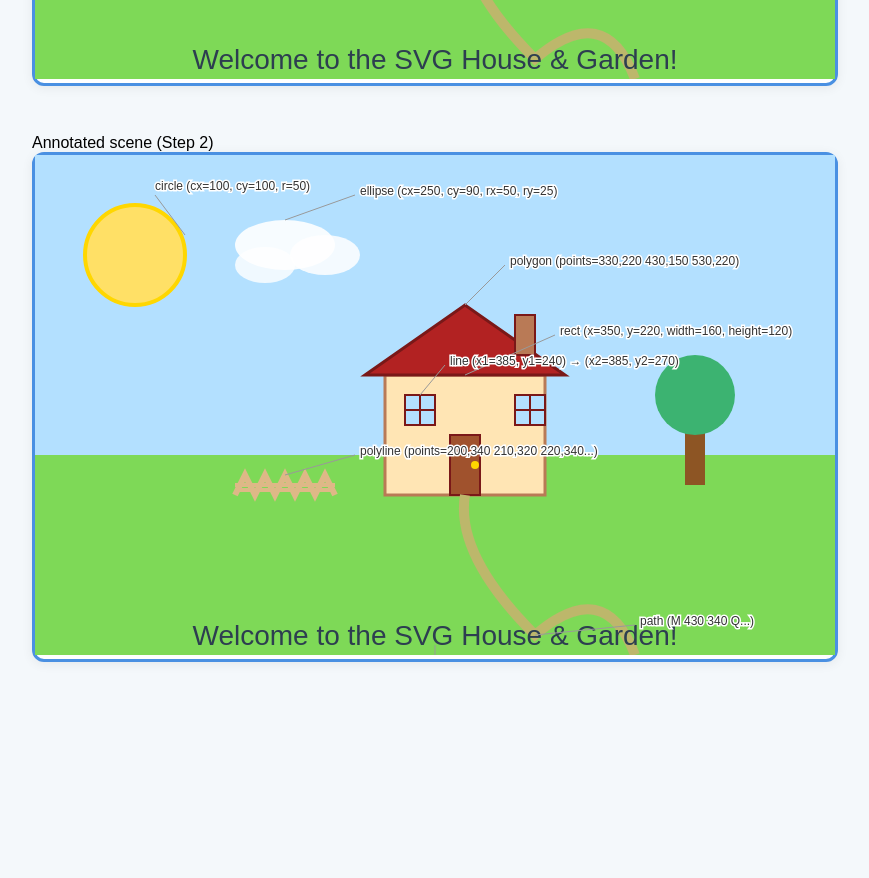
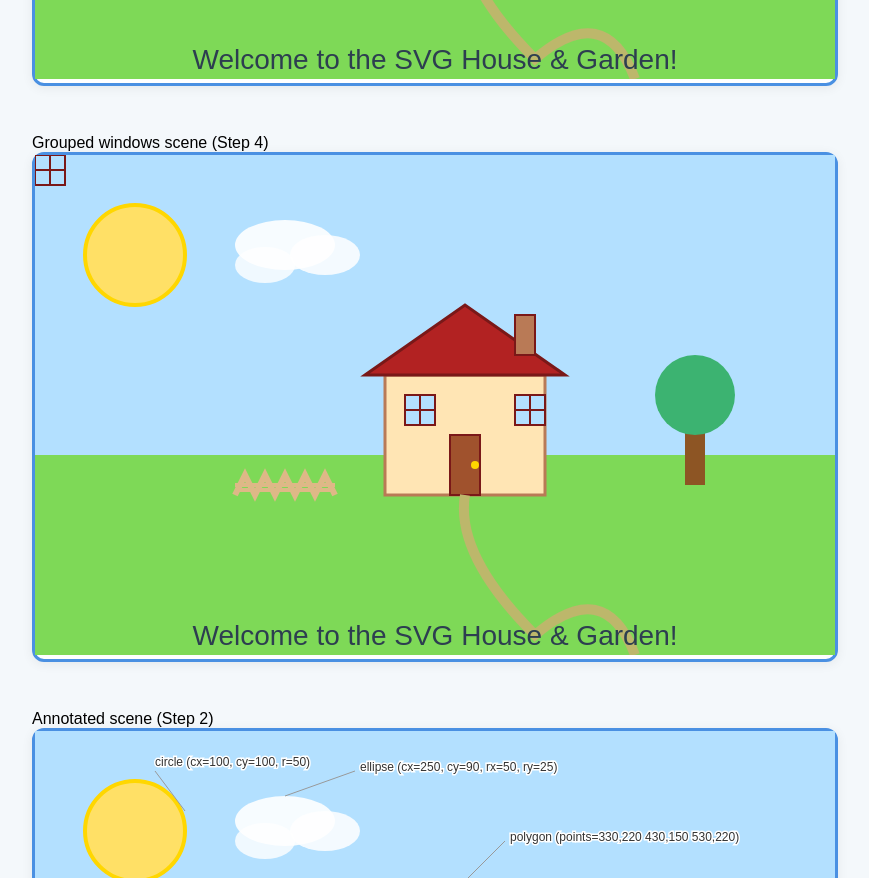
Before and after one commit to kenn040502/T04-1, a plain HTML site: page index.html in a window 1280 px wide. Shown: the part 580-1458 px from the top of the page, without its empty margins (205-1074 px from the left). Before the commit the page ends 1306 px from the top, so only its background shows below. Drawn offline with Linux system fonts and the light colour scheme.

Commit message:
Update index.html

```diff
--- a/index.html
+++ b/index.html
@@ -75,6 +75,85 @@
         <line x1="370" y1="255" x2="400" y2="255" stroke="#7a1818" stroke-width="2" />
         <line x1="495" y1="240" x2="495" y2="270" stroke="#7a1818" stroke-width="2" />
         <line x1="480" y1="255" x2="510" y2="255" stroke="#7a1818" stroke-width="2" />
+        <!-- Fence (polyline) -->
+        <polyline points="200,340 210,320 220,340 230,320 240,340 250,320 260,340 270,320 280,340 290,320 300,340" fill="none" stroke="#deb887" stroke-width="6" />
+        <!-- Fence rails (line) -->
+        <line x1="200" y1="330" x2="300" y2="330" stroke="#deb887" stroke-width="4" />
+        <line x1="200" y1="335" x2="300" y2="335" stroke="#deb887" stroke-width="4" />
+        <!-- Curved garden path (path) -->
+        <path d="M 430 340 Q 420 400 500 480 Q 570 420 600 500" fill="none" stroke="#bdb76b" stroke-width="10" />
+        <!-- Caption (text) -->
+        <text x="400" y="490" text-anchor="middle" font-size="28" fill="#2d3e50" font-family="Arial, sans-serif">Welcome to the SVG House &amp; Garden!</text>
+      </svg>
+    </div>
+  </figure>
+</figure>
+
+  <figure id="scene-grouped-figure">
+    <figcaption>Grouped windows scene (Step 4)</figcaption>
+    <style>
+      #scene-grouped #window rect {
+        fill: #b3e0ff;
+        stroke: #7a1818;
+        stroke-width: 2;
+      }
+      #scene-grouped #window line {
+        stroke: #7a1818;
+        stroke-width: 2;
+      }
+    </style>
+    <div class="svg-border">
+      <svg
+        id="scene-grouped"
+        viewBox="0 0 800 500"
+        width="800" height="500"
+        role="img"
+        aria-labelledby="svgTitle4 svgDesc4"
+        tabindex="0"
+      >
+        <title id="svgTitle4">House and Garden Scene (Grouped Windows)</title>
+        <desc id="svgDesc4">A duplicate SVG illustration of a house and garden, with the two windows refactored into a reusable group and placed using &lt;use&gt; and transform.</desc>
+        <!-- Sky (rect) -->
+        <rect x="0" y="0" width="800" height="300" fill="#b3e0ff" />
+        <!-- Grass (rect) -->
+        <rect x="0" y="300" width="800" height="200" fill="#7ed957" />
+        <!-- Sun (circle) -->
+        <circle cx="100" cy="100" r="50" fill="#ffe066" stroke="#ffd700" stroke-width="4" />
+        <!-- Cloud (ellipse) -->
+        <ellipse cx="250" cy="90" rx="50" ry="25" fill="#fff" opacity="0.9" />
+        <ellipse cx="290" cy="100" rx="35" ry="20" fill="#fff" opacity="0.85" />
+        <ellipse cx="230" cy="110" rx="30" ry="18" fill="#fff" opacity="0.8" />
+        <!-- Tree trunk (rect) -->
+        <rect x="650" y="260" width="20" height="70" fill="#8d5524" />
+        <!-- Tree foliage (circle) -->
+        <circle cx="660" cy="240" r="40" fill="#3cb371" />
+        <!-- House body (rect) -->
+        <rect x="350" y="220" width="160" height="120" fill="#ffe5b4" stroke="#b97a56" stroke-width="3" />
+        <!-- Roof (polygon) -->
+        <polygon points="330,220 430,150 530,220" fill="#b22222" stroke="#7a1818" stroke-width="3" />
+        <!-- Chimney (rect) -->
+        <rect x="480" y="160" width="20" height="40" fill="#b97a56" stroke="#7a1818" stroke-width="2" />
+        <!-- Door (rect) -->
+        <rect x="415" y="280" width="30" height="60" fill="#a0522d" stroke="#7a1818" stroke-width="2" />
+        <!-- Door knob (circle) -->
+        <circle cx="440" cy="310" r="4" fill="#ffd700" />
+        <!-- Grouped window definition: 35x30 rect with mullion lines -->
+        <!-- Grouping windows as a <g> allows easy reuse and consistent styling -->
+        <g id="window">
+          <rect x="0" y="0" width="30" height="30" />
+          <!-- Vertical mullion -->
+          <line x1="15" y1="0" x2="15" y2="30" />
+          <!-- Horizontal mullion -->
+          <line x1="0" y1="15" x2="30" y2="15" />
+        </g>
+        <!-- Use the window group for left window -->
+        <!-- translate(370,240): matches original left window position -->
+        <use href="#window" transform="translate(370,240)" />
+        <!-- Use the window group for right window -->
+        <!-- translate(480,240): matches original right window position -->
+        <use href="#window" transform="translate(480,240)" />
+        <!-- Window grouping makes it easy to update all windows at once and keeps code DRY -->
+        <!-- Window panes (lines) are now part of the group -->
         <!-- Fence (polyline) -->
         <polyline points="200,340 210,320 220,340 230,320 240,340 250,320 260,340 270,320 280,340 290,320 300,340" fill="none" stroke="#deb887" stroke-width="6" />
         <!-- Fence rails (line) -->
```
